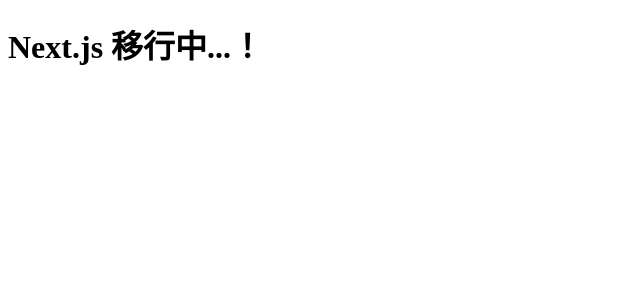
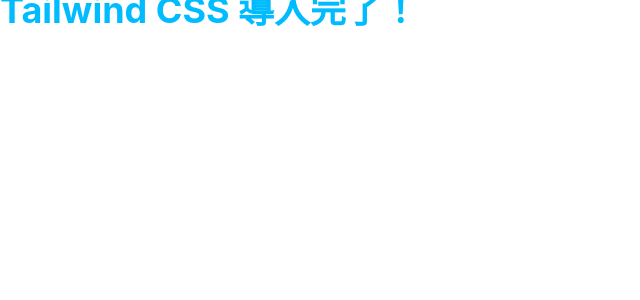
Before and after one commit to kei5o55/worklog-app, a Next.js app: page / in a window 1280 px wide. Shown: the top 300 px of the page, without its empty margins (0-640 px from the left). Built offline with nearby package versions, Linux system fonts and the light colour scheme.

Commit message:
tailwindcssのインストール

```diff
--- /dev/null
+++ b/postcss.config.js
@@ -0,0 +1,8 @@
+const config = {
+  plugins: {
+    "@tailwindcss/postcss": {},
+  },
+};
+
+
+export default config;
--- /dev/null
+++ b/src/app/globals.css
@@ -0,0 +1,2 @@
+/* src/app/globals.css */
+@import "tailwindcss";
--- a/src/app/layout.tsx
+++ b/src/app/layout.tsx
@@ -1,3 +1,5 @@
+import "./globals.css";
+
 export default function RootLayout({ children }: {children: React.ReactNode}){
     return (
         <html lang="ja">
--- a/src/app/page.tsx
+++ b/src/app/page.tsx
@@ -1,3 +1,7 @@
 export default function HomePage() {
-  return <h1>Next.js 移行中...！</h1>;
+  return (
+    <h1 className="text-4xl font-bold text-sky-400 animate-bounce">
+        Tailwind CSS 導入完了！
+      </h1>
+  );
 }
--- /dev/null
+++ b/tailwind.config.ts
@@ -0,0 +1,14 @@
+import type { Config } from "tailwindcss";
+
+const config: Config = {
+  content: [
+    "./src/pages/**/*.{js,ts,jsx,tsx,mdx}",
+    "./src/components/**/*.{js,ts,jsx,tsx,mdx}",
+    "./src/app/**/*.{js,ts,jsx,tsx,mdx}",
+  ],
+  theme: {
+    extend: {},
+  },
+  plugins: [],
+};
+export default config;
```
Also changed, not shown: package.json (+4 -3 lines), 1 other file (tests, documents, lock files or other folders).
